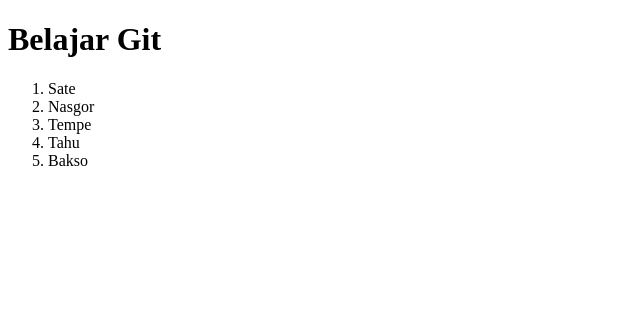
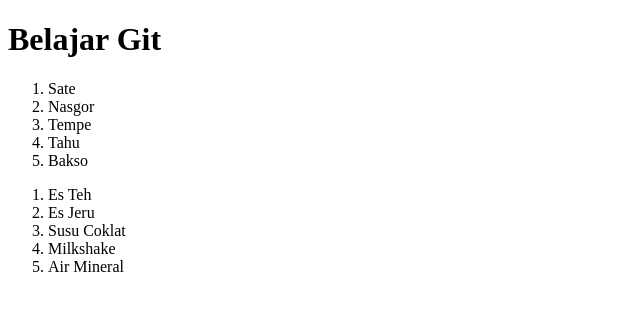
Before and after one commit to zahrotulch/bljrgit, a plain HTML site: page index.html in a window 1280 px wide. Shown: the whole page, without its empty margins (0-640 px from the left). Drawn offline with Linux system fonts and the light colour scheme.

Commit message:
Menambah minuman favorit

```diff
--- a/index.html
+++ b/index.html
@@ -15,5 +15,12 @@
         <li>Tahu</li>
         <li>Bakso</li>
     </ol>
+    <ol>
+        <li>Es Teh</li>
+        <li>Es Jeru</li>
+        <li>Susu Coklat</li>
+        <li>Milkshake</li>
+        <li>Air Mineral</li>
+    </ol>
 </body>
 </html>
```
